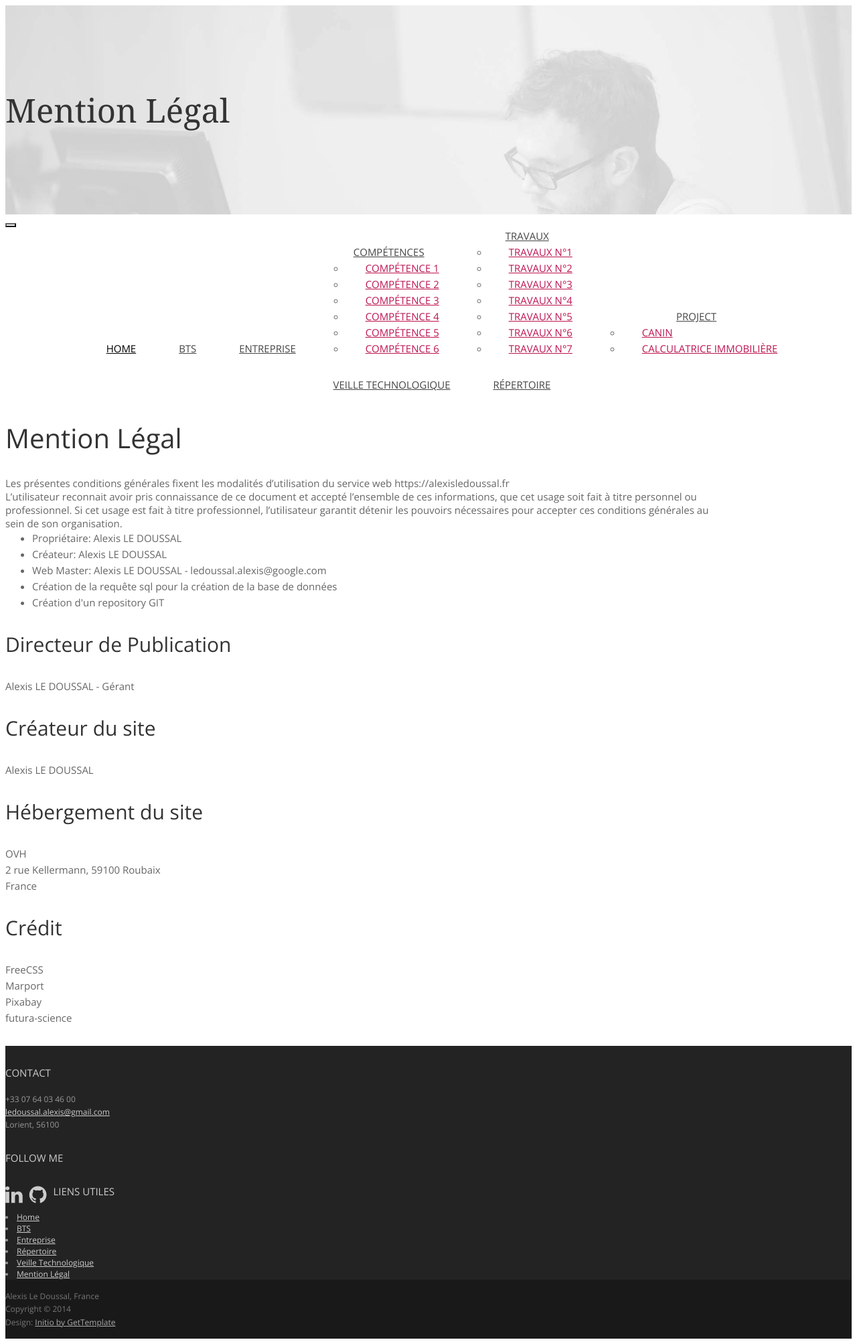
After one commit to AlexisLD22/portfolio, a PHP site: page /mention.php in a window 1280 px wide. The commit adds this page. Shown: the whole page at 67% size. Run offline with PHP 8.4, Linux system fonts and the light colour scheme; some libraries are stand-ins or nearby versions; some web fonts are replaced.

Commit message:
Ajout de la page mention legal

```diff
--- /dev/null
+++ b/mention.php
@@ -0,0 +1,70 @@
+<!DOCTYPE html>
+<html lang="fr">
+
+<?php require('pages/include/head.php') ?>
+
+<body class="home">
+
+<header id="header">
+	<div id="head" class="parallax" parallax-speed="2">
+		<h1 id="logo" class="text-center title">
+			Mention Légal
+		</h1>
+	</div>
+    <?php require('pages/include/nav.php') ?>
+</header>
+
+<main>
+
+    <div class="container">
+
+        <div class="row topspace">
+
+            <!-- Article main content -->
+            <article class="col-sm-8 maincontent">
+                <header class="page-header">
+                    <h1 class="page-title">Mention Légal</h1>
+                </header>
+
+
+                <span>Les présentes conditions générales fixent les modalités d’utilisation du service web https://alexisledoussal.fr<br>
+                L’utilisateur reconnait avoir pris connaissance de ce document et accepté l’ensemble de ces informations, que cet usage soit fait à titre personnel ou professionnel. Si cet usage est fait à titre professionnel, l’utilisateur garantit détenir les pouvoirs nécessaires pour accepter ces conditions générales au sein de son organisation.</span>
+                <ul>
+                    <li>Propriétaire: Alexis LE DOUSSAL</li>
+                    <li>Créateur: Alexis LE DOUSSAL</li>
+                    <li>Web Master: Alexis LE DOUSSAL - ledoussal.alexis@google.com</li>
+                    <li>Création de la requête sql pour la création de la base de données</li>
+                    <li>Création d'un repository GIT</li>
+                </ul>
+                <h3>Directeur de Publication</h3>
+                <p>Alexis LE DOUSSAL - Gérant</p>
+
+                <h3>Créateur du site</h3>
+                <p>Alexis LE DOUSSAL</p>
+
+                <h3>Hébergement du site</h3>
+                <p>OVH <br>
+                2 rue Kellermann, 59100 Roubaix <br>
+                France
+                </p>
+
+
+                <h3>Crédit</h3>
+                <p>
+                    FreeCSS<br>
+                    Marport<br>
+                    Pixabay<br>
+                    futura-science<br>
+
+                </p>
+        </div>
+    </div>	<!-- /container -->
+
+</main>
+
+
+<?php require('pages/include/footer.php') ?>
+
+<?php require_once('pages/include/script.php')?>
+</body>
+</html>
--- a/mission1.php
+++ b/mission1.php
@@ -54,8 +54,8 @@
 
                 <h3>Annexes</h3>
                 <div style="margin: 30px 0px;">
-					<a href="https://github.com/AlexisLD22/btssio2223/tree/main/Integration_statique-Saas-main/Integration_statique-Saas-main" class="gray-button" target="_blank">
-						<span style="padding: 15px; border: 2px solid #333; border-radius: 0px; background-color: #333;">
+					<a href="https://github.com/AlexisLD22/Maquette" class="gray-button" target="_blank">
+						<span style="padding: 15px; border: 2px solid #333; border-radius: 3px; background-color: #333;">
 							<i class="fa fa-github fa-2" style="color: white;"></i>
 						</span>
 						<span style="color: #333; margin-left: 10px; font-size: 15px;">Repository GitHub</span>
```
Also changed, not shown: mission2.php (+4 -4 lines).
